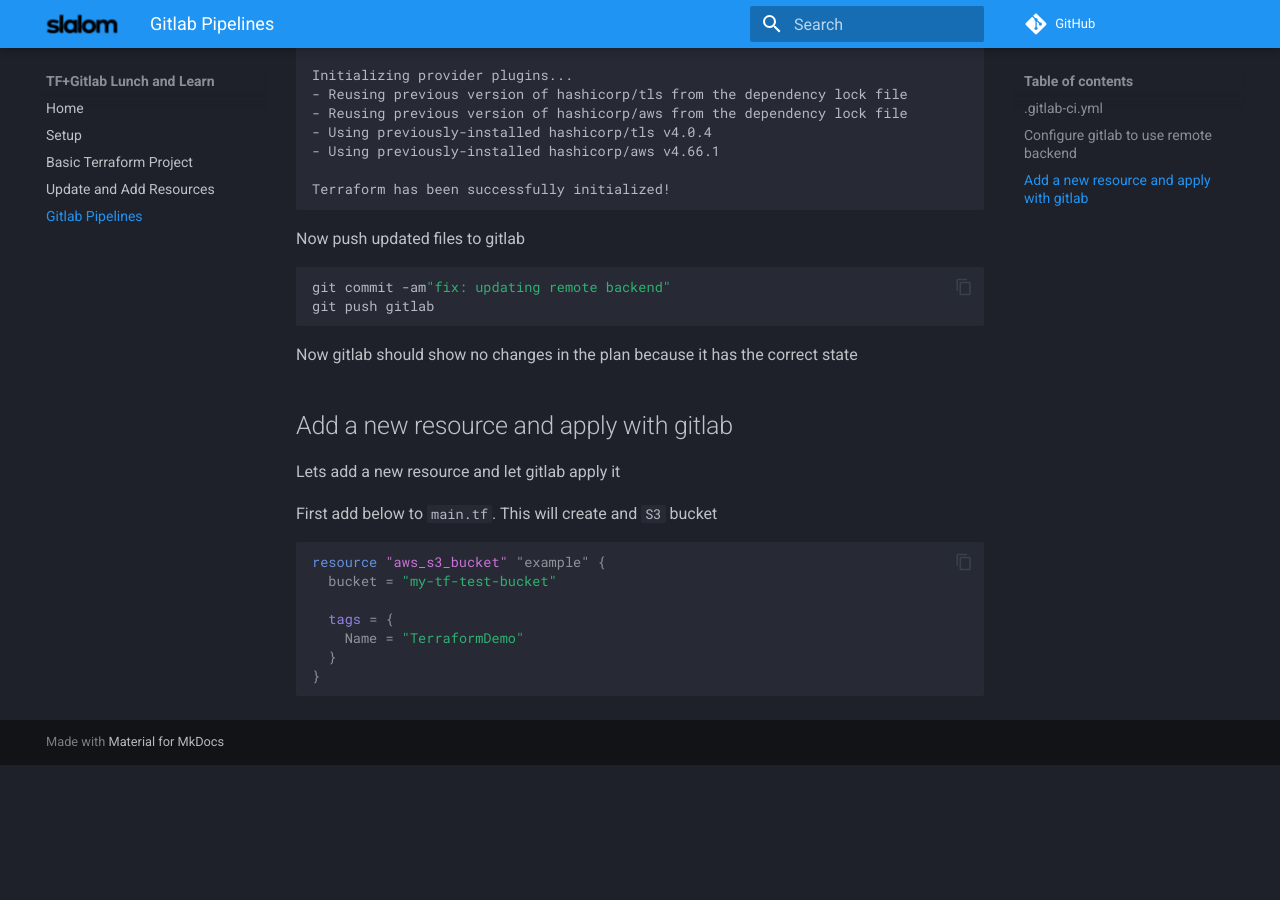
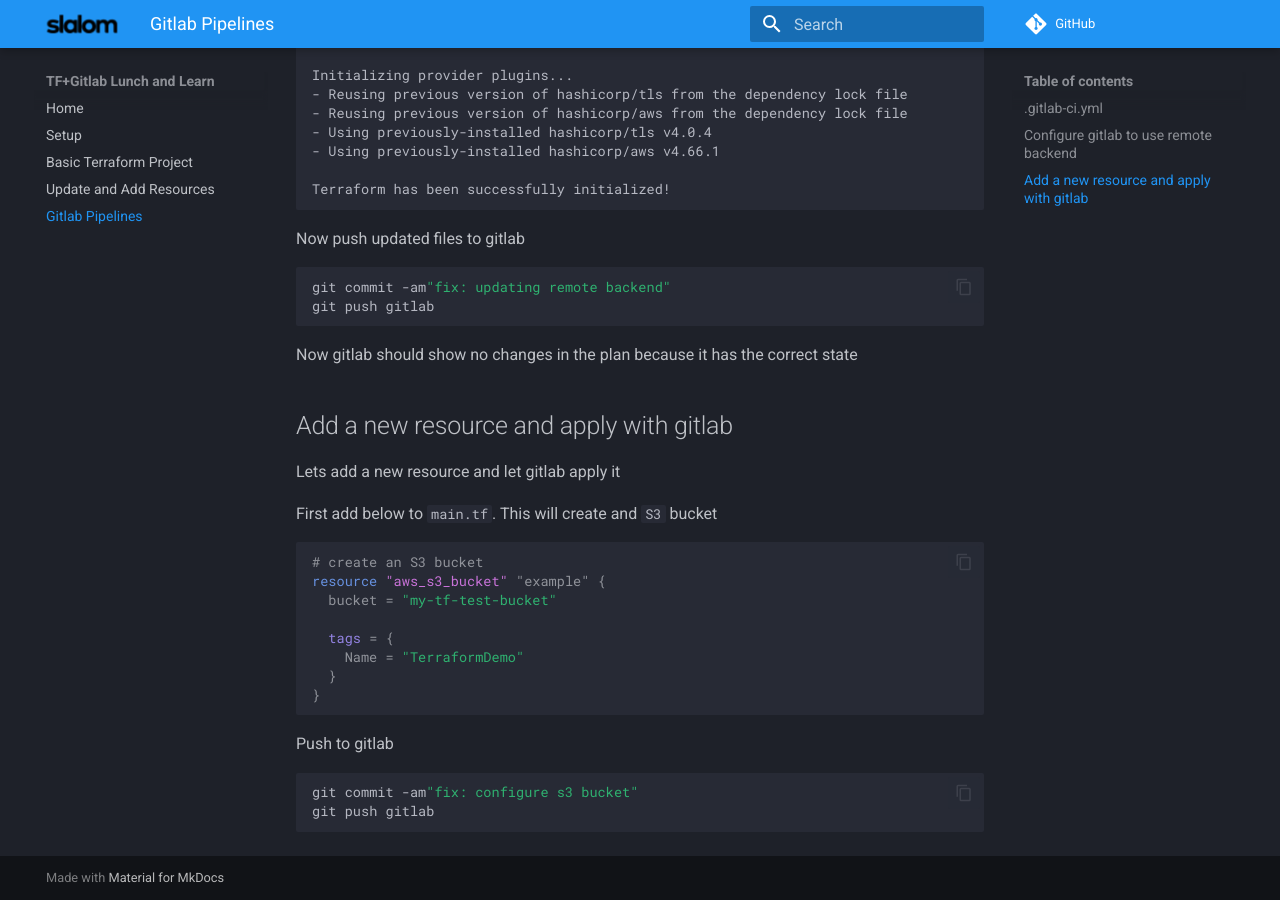
Before and after one commit to tredfield/terraform-lnl, an MkDocs documentation site: the page built from docs/gitlab.md, in a window 1280 px wide and 900 px high, scrolled down 2085 px. Built offline with MkDocs 1.6.1 and Material for MkDocs 9.7.7, drawn with Linux system fonts in a browser that asks for light colours; comment, search, counter and statistics services are not loaded; before the commit the page ends 2850 px from its top, so only the background shows below that.

Commit message:
fix: update gitlab doc

````diff
--- a/.gitlab-ci.yml
+++ b/.gitlab-ci.yml
@@ -1,9 +1,5 @@
 include:
   - template: Terraform.latest.gitlab-ci.yml
-
-# variables:
-#  TF_STATE_NAME: default
-#  TF_CACHE_KEY: default
 
 build:
   needs: []
--- a/docs/gitlab.md
+++ b/docs/gitlab.md
@@ -108,6 +108,7 @@
 First add below to `main.tf`. This will create and `S3` bucket
 
 ```hcl
+# create an S3 bucket
 resource "aws_s3_bucket" "example" {
   bucket = "my-tf-test-bucket"
 
@@ -116,3 +117,10 @@
   }
 }
 ```
+
+Push to gitlab
+
+```bash
+git commit -am"fix: configure s3 bucket"
+git push gitlab
+```
````
